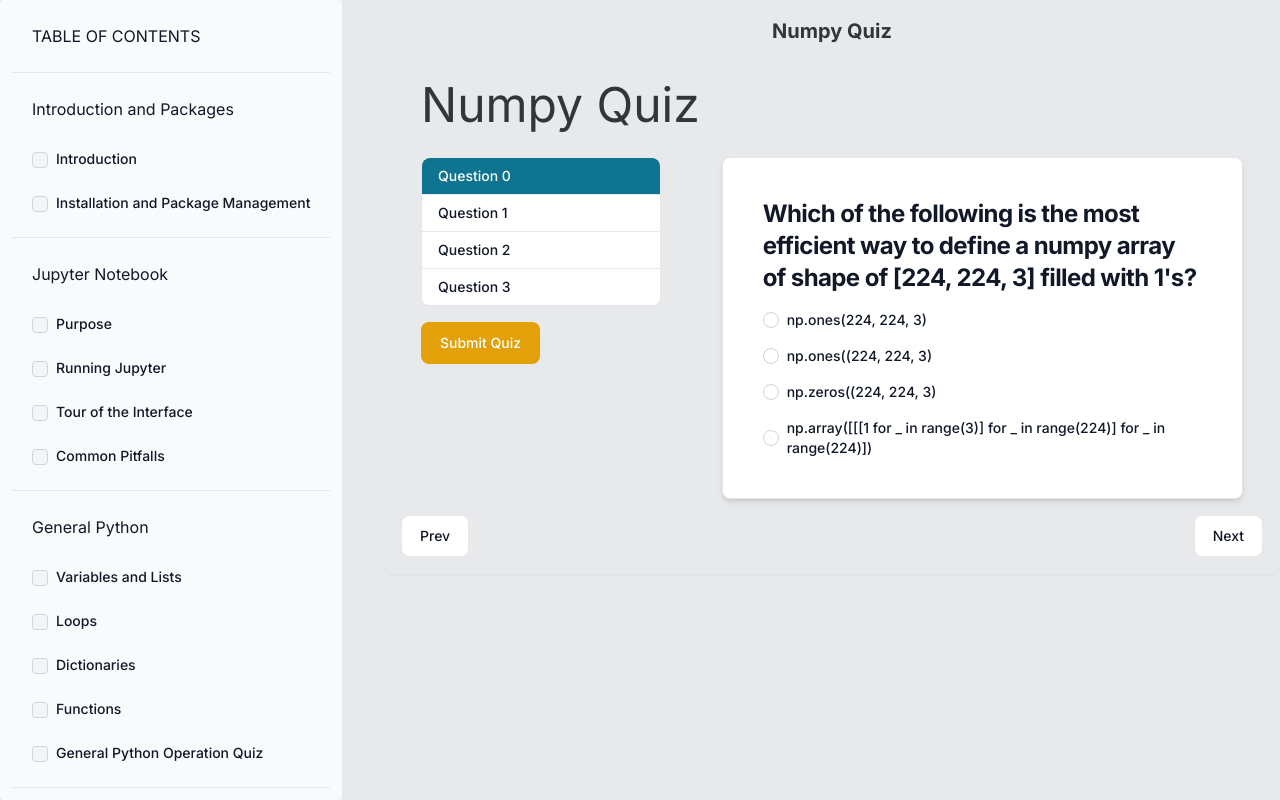
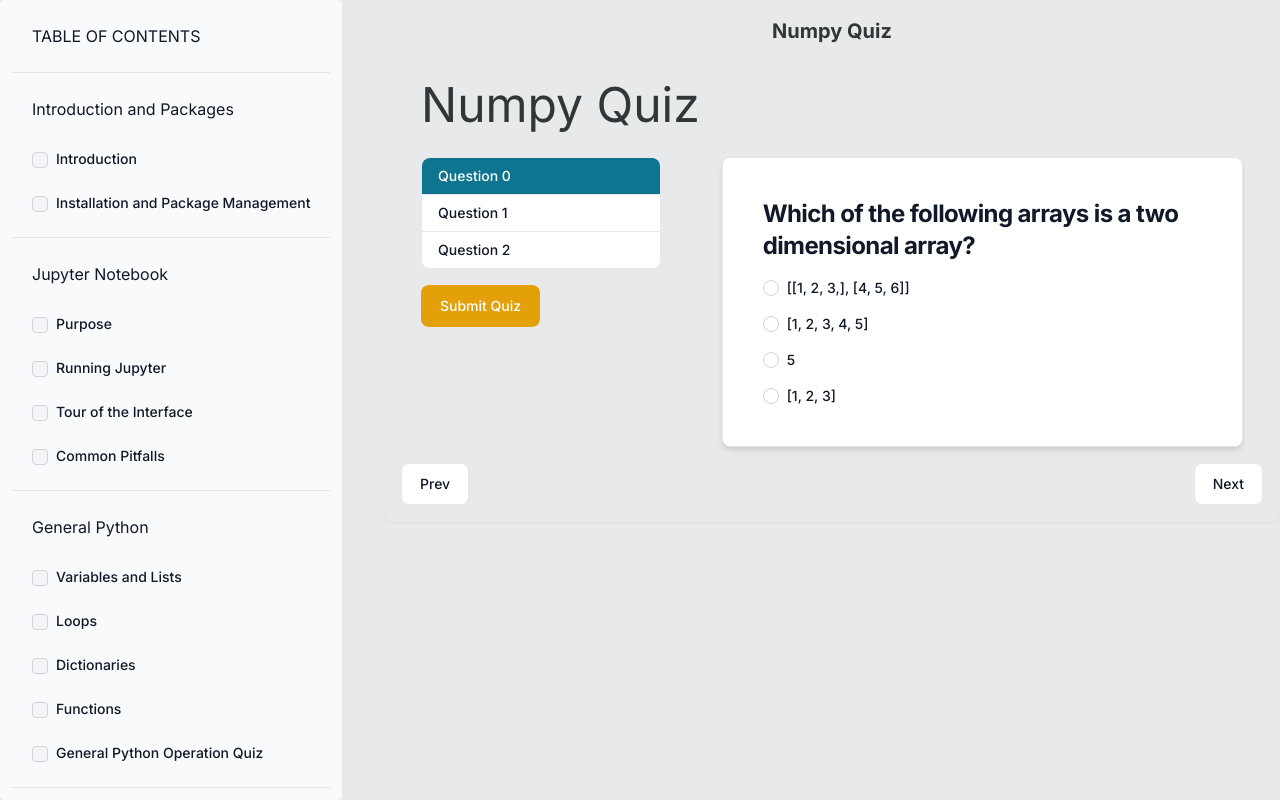
Before and after one commit to austin-bmitchell15/cs3803_website, a Next.js app: page /numpy/quiz in a window 1280 px wide. Built offline with nearby package versions, Linux system fonts and the light colour scheme.

Commit message:
added quiz questions in numpy bank

```diff
--- a/src/app/numpy/quiz/page.tsx
+++ b/src/app/numpy/quiz/page.tsx
@@ -5,6 +5,7 @@
 import { QuizType } from '@/services/QuizTypes'
 import Quiz from '@/components/Quiz'
 import { Button } from 'flowbite-react'
+import { generateRandomNumbers } from '@/services/Random'
 
 const quiz: QuizType = [
     {
@@ -30,16 +31,133 @@
         options: ["np.linalg.inv(matrix)", "np.linalg.eig(matrix)", "np.linalg.det(matrix)", "np.linalg.trace(matrix)"],
         answerOption: 2,
         explanation: `".det" is the function you can use to compute the determinant of a matrix.`
+    },
+    {
+        question: "What is the correct way to create a numpy array? ",
+        options: [
+            "np.object([1, 2, 3, 4, 5])",
+            "np.array([1, 2, 3, 4, 5])",
+            "np.createarray([1, 2, 3, 4, 5])",
+            "np.arr([1, 2, 3, 4, 5])"
+        ],
+        answerOption: 1,
+        explanation: `Even if the data structure is 2d or 3d, numpy still calls it an array, and you should create it using "np.array([...])".`
+    },
+    {
+     question: "Which of the following arrays is a two dimensional array?",
+     options: [
+        "[[1, 2, 3,], [4, 5, 6]] ",
+        "[1, 2, 3, 4, 5] ",
+        "5",
+        "[1, 2, 3]"
+     ],
+     answerOption: 0,
+     explanation: `A useful heuristic for determining how deep your array's dimensions are is by inspecting the number of "[" characters at the start of the array definition`
+    },
+    {
+        question: "What is the correct way to print out the fifth item in an array, assuming the array is stored in the variable 'a'?",
+        options: [
+            "print(a[5])",
+            "print(a[2])",
+            "Print(a[4])",
+            "print(a[0])"
+        ],
+        answerOption: 2,
+        explanation: "Numpy arrays are 0-indexed, meaning you start counting at zero. If you are trying to get the n-th element, you should index to n - 1."
+    },
+    {
+        question: "What is the correct way to print out the number 4 from the array below?",
+        codeSnippet: "a = np.array([[1, 2, 3, 4, 5], [6, 7, 8, 9, 10]])",
+        options: [
+            "print(a[1, 3])",
+            "print(a[1, 2])",
+            "print(a[0, 2])",
+            "print(a[0, 3])",
+        ],
+        answerOption: 3,
+        explanation: "When indexing a 2d array, you first go to the i-th row and then the j-th column. Because 4 is in the first row and the 4th element, you should do [0, 3]. It is also possible to index by doing [0][3]."
+    },
+    {
+        question: "What is the correct way to print out the numbers [2, 3, 4] from the array below?",
+        codeSnippet: `a = np.array([1, 2, 3 , 4, 5, 6, 7, 8, 9])`,
+        options: [
+            "print(a[1:3])",
+            "print(a[2:4])",
+            "print(a[1:4])",
+            "print(a[1:5])"
+        ],
+        answerOption: 2,
+        explanation: "You can use the ':' operator to select values in between the indexes of i and j. Remember that value at the jth index is not included, but the ith index value is included."
+    },
+    {
+        question: "What is the correct way to print out the seventh item in an array, assuming the array is stored in the variable 'a'?",
+        options: [
+            "print(a[6])",
+            "print(a[7])",
+            "print(a[8])",
+            "print(a[9])"
+        ],
+        answerOption: 0,
+        explanation: "Remember that to access the i-th value, you must index for the i - 1 item because numpy is 0-indexed."
+    },
+    {
+        question: `What is the correct way to print out the number 10 from the array below?`,
+        codeSnippet: `a = np.array([[1, 2, 3, 4, 5], [6, 7, 8, 9, 10]])`,
+        options: [
+            "print(a[0, 4])",
+            "print(a[1, 4])",
+            "print(a[0, 3])",
+            "print(a[1, 3])"
+        ],
+        answerOption: 1,
+        explanation: `You must select the second row and the 5th element. This is done by indexing 0 and 4.`
+    },
+    {
+        question: "What is the correct way to print out the numbers [6, 7, 8, 9] from the array below?",
+
+        codeSnippet: "a = np.array([1, 2, 3 , 4, 5, 6, 7, 8, 9])",
+        options: [
+
+            "print(a[4:7])",
+            "print(a[5:9])",
+            "print(a[6:9])",
+            "print(a[5:8])"
+        ],
+        answerOption: 3,
+        explanation: "You want to select the values between the 6th value and the 9th value. This work works with the selecting n - 1 using, so indexing 5 to 8. Remember the last index isn't included."
+    },
+    {
+        question: "Which NumPy function is used to find the maximum value in an array?",
+        options: [
+            `np.max()`,
+            `np.maximum()`,
+            `np.argmax()`,
+            'np.amax() '
+        ],
+        answerOption: 0,
+        explanation: `'np.maximum()' and 'np.amax()' are not valid commands. 'np.argmax()' returns the index of the maximum value. 'np.maximum()' returns the largest value in the array.`
+    },
+    {
+        question: "How do you import NumPy in Python",
+        options: [
+            "import np",
+            "from numpy import *",
+            "import numpy as np",
+            "All of the above"
+        ],
+        answerOption: 2,
+        explanation: `The defacto convention is importing numpy as np so that everywhere in your code you can write 'np' instead of 'numpy'`
     }
 ]
 
 export default function NumpyQuiz() {
-
+let indices: number[] = generateRandomNumbers(quiz.length, 3)
+const filteredQuiz = quiz.filter((_, i) => indices.includes(i))
   return (
     <div className="ml-5 mt-5">
         <h1 className="text-5xl">Numpy Quiz</h1>
 
-        <Quiz quiz={quiz} moduleId='numpy_quiz'/>
+        <Quiz quiz={filteredQuiz} moduleId='numpy_quiz'/>
     </div>
   )
 }
```
